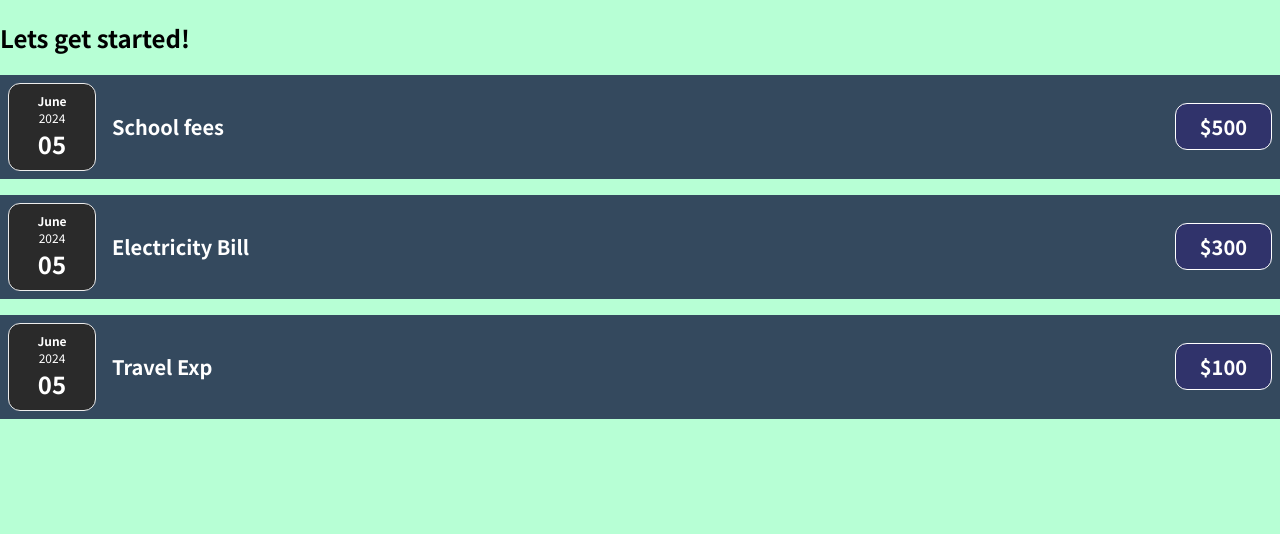
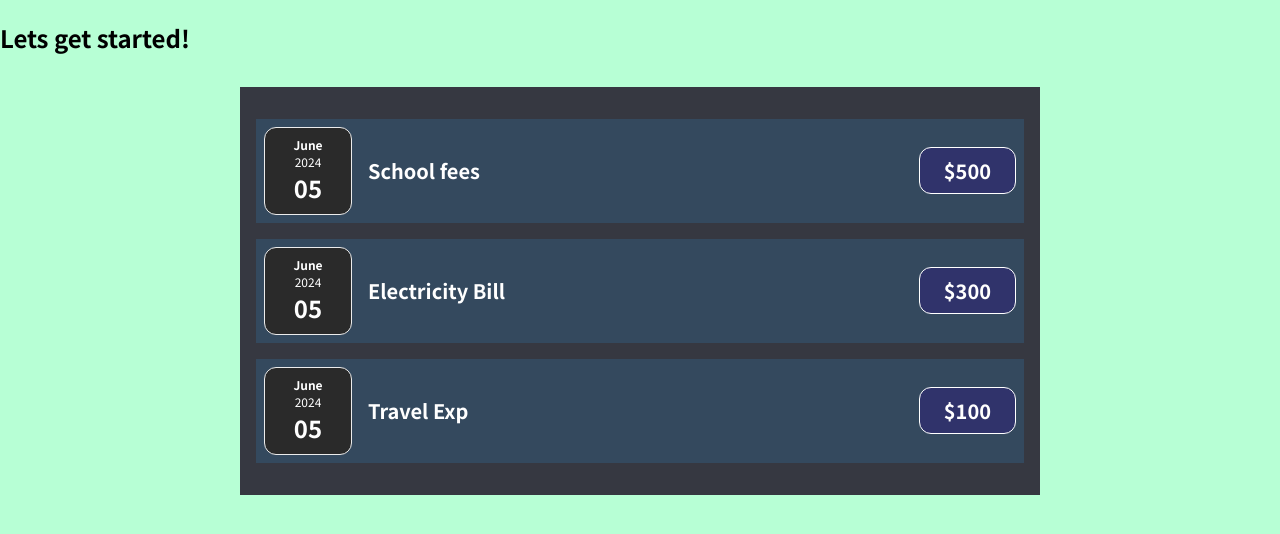
Before and after one commit to SAUMYXA/ReactJs, a React (Create React App) app in the folder my-app/: page / in a window 1280 px wide. Shown: the top 534 px of the page. Built offline with nearby package versions, Linux system fonts and the light colour scheme.

Commit message:
organizing the files

```diff
--- a/my-app/src/App.js
+++ b/my-app/src/App.js
@@ -1,4 +1,4 @@
-import ExpenseItem from "./components/ExpenseItem";
+import Expenses from "./components/Expenses";
 function App(){
 
     let expenses=[
@@ -21,9 +21,7 @@ function App(){
     return (
         <div>
             <h2>Lets get started!</h2>
-            <ExpenseItem date={expenses[0].date} title={expenses[0].title} amount={expenses[0].amount}></ExpenseItem>
-            <ExpenseItem date={expenses[1].date} title={expenses[1].title} amount={expenses[1].amount}></ExpenseItem>
-            <ExpenseItem date={expenses[2].date} title={expenses[2].title} amount={expenses[2].amount}></ExpenseItem>
+             <Expenses item={expenses}/>
         </div>
 
     )
--- /dev/null
+++ b/my-app/src/components/Expenses.css
@@ -0,0 +1,8 @@
+.expenses {
+    padding: 1rem;
+    background-color: rgb(54, 56, 65);
+    margin: 2rem auto;
+    width: 50rem;
+    max-width: 95%;
+
+  }
--- /dev/null
+++ b/my-app/src/components/Expenses.js
@@ -0,0 +1,12 @@
+import './Expenses.css'
+import ExpenseItem from './ExpenseItem';
+function Expenses(props){
+    return(
+        <div className='expenses'>
+            <ExpenseItem date={props.item[0].date} title={props.item[0].title} amount={props.item[0].amount}/>
+            <ExpenseItem date={props.item[1].date} title={props.item[1].title} amount={props.item[1].amount}/>
+            <ExpenseItem date={props.item[2].date} title={props.item[2].title} amount={props.item[2].amount}/>
+        </div>
+    )
+}
+export default Expenses;
```
